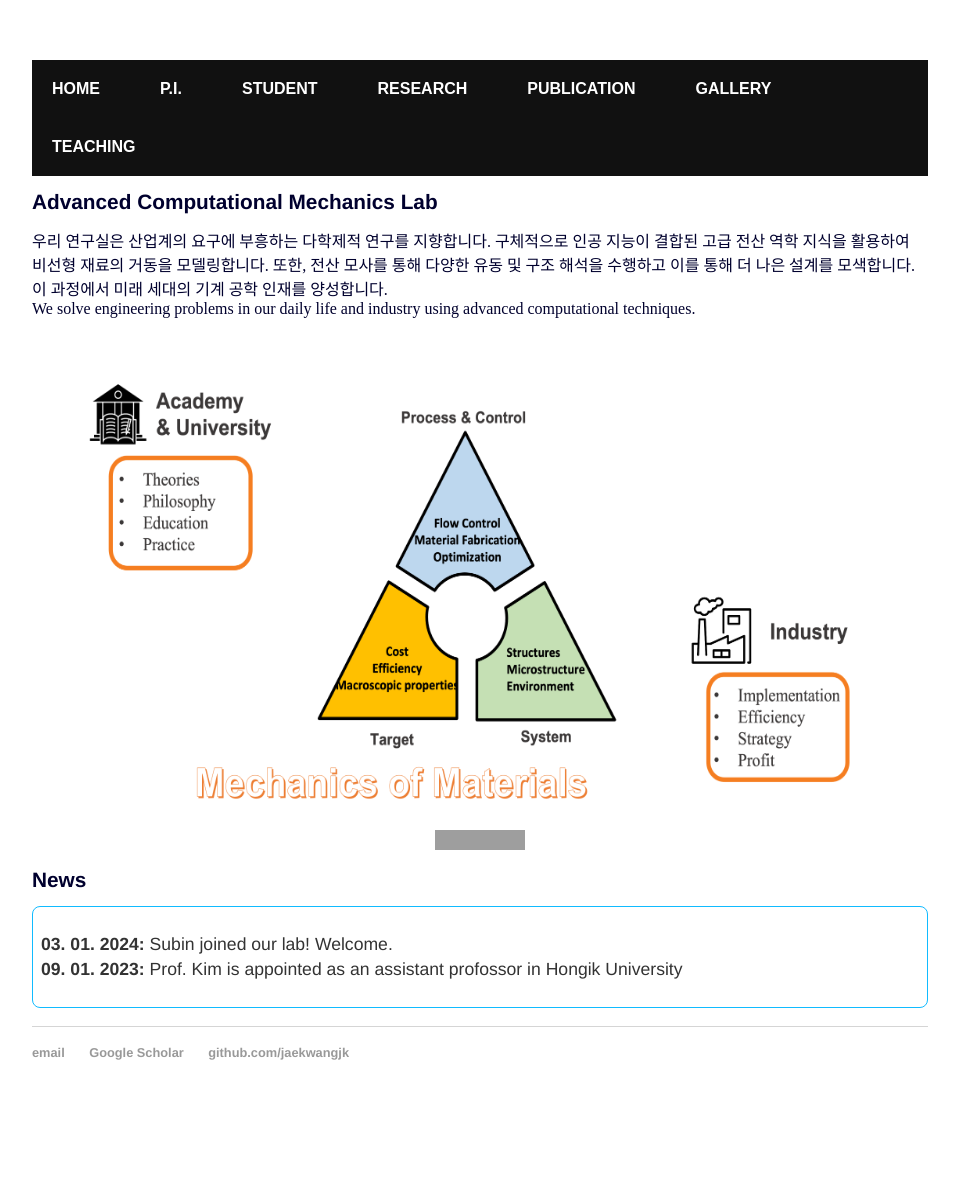
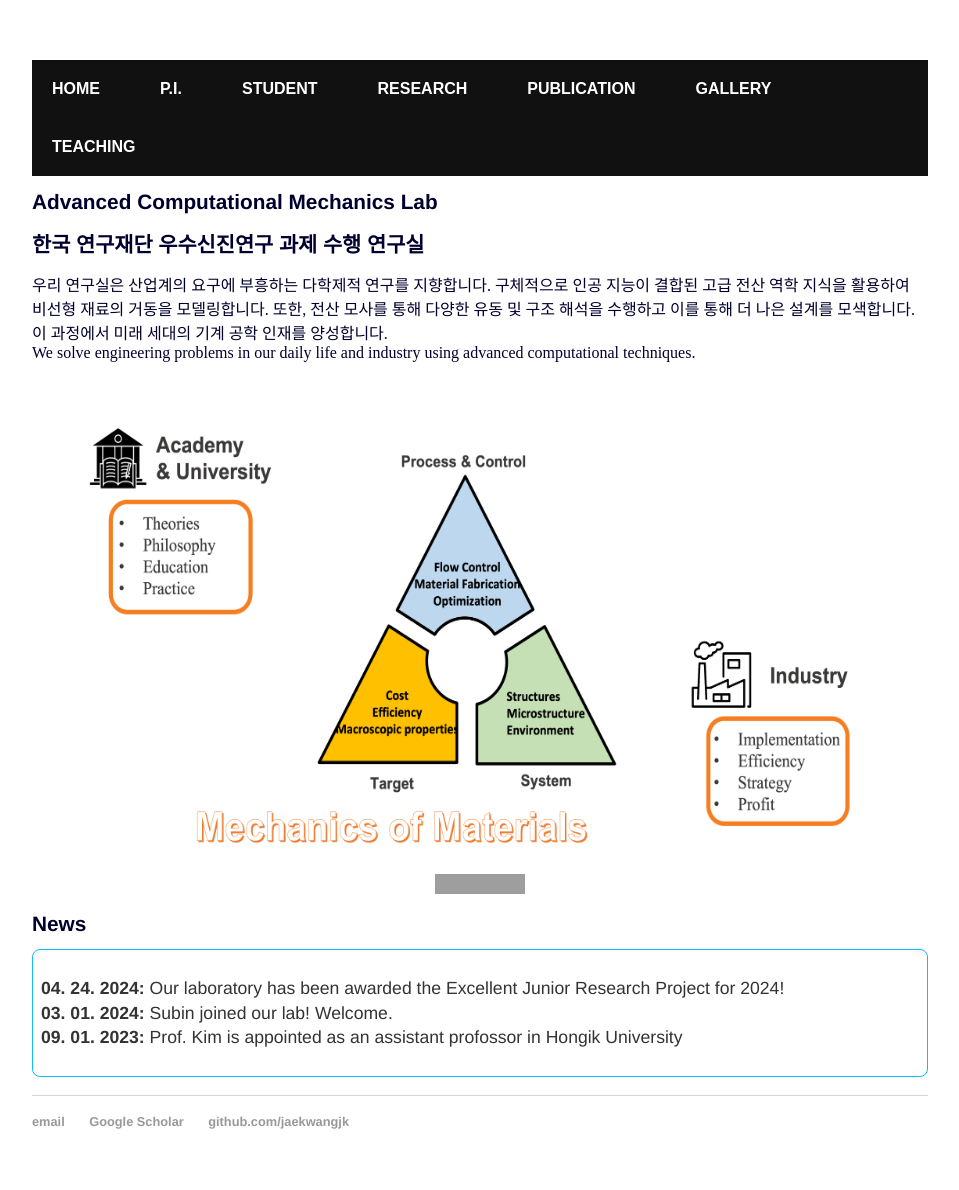
Before and after one commit to jaekwangjk/jaekwangjk.github.io, a Jekyll site: the page built from index.html, in a window 1280 px wide. Shown: the whole page, without its empty margins (160-1119 px from the left). Built offline with Jekyll 4.4.1, drawn with Linux system fonts in a browser that asks for light colours; before the commit the page ends 1121 px from its top, so only the background shows below that; grey boxes are pictures that could not be loaded.

Commit message:
Update index.html

```diff
--- a/index.html
+++ b/index.html
@@ -6,6 +6,7 @@ title: Jaekwang Kim
 
 
 	<h1>Advanced Computational Mechanics Lab</h1>
+	<h1>한국 연구재단 우수신진연구 과제 수행 연구실 </h1>
 
 	<div>
 	우리 연구실은 산업계의 요구에 부흥하는 다학제적 연구를 지향합니다. 구체적으로 인공 지능이 결합된 고급 전산 역학 지식을 활용하여 비선형 재료의 거동을 모델링합니다.
@@ -37,6 +38,7 @@ title: Jaekwang Kim
 <h1>News</h1>
 <div class="rounded">
 <p>
+<strong> 04. 24. 2024: </strong> Our laboratory has been awarded the Excellent Junior Research Project for 2024! <br>
 <strong> 03. 01. 2024: </strong> Subin joined our lab! Welcome.  <br>
 <strong> 09. 01. 2023: </strong> Prof. Kim is appointed as an assistant profossor in Hongik University  <br>
 </p>
```
